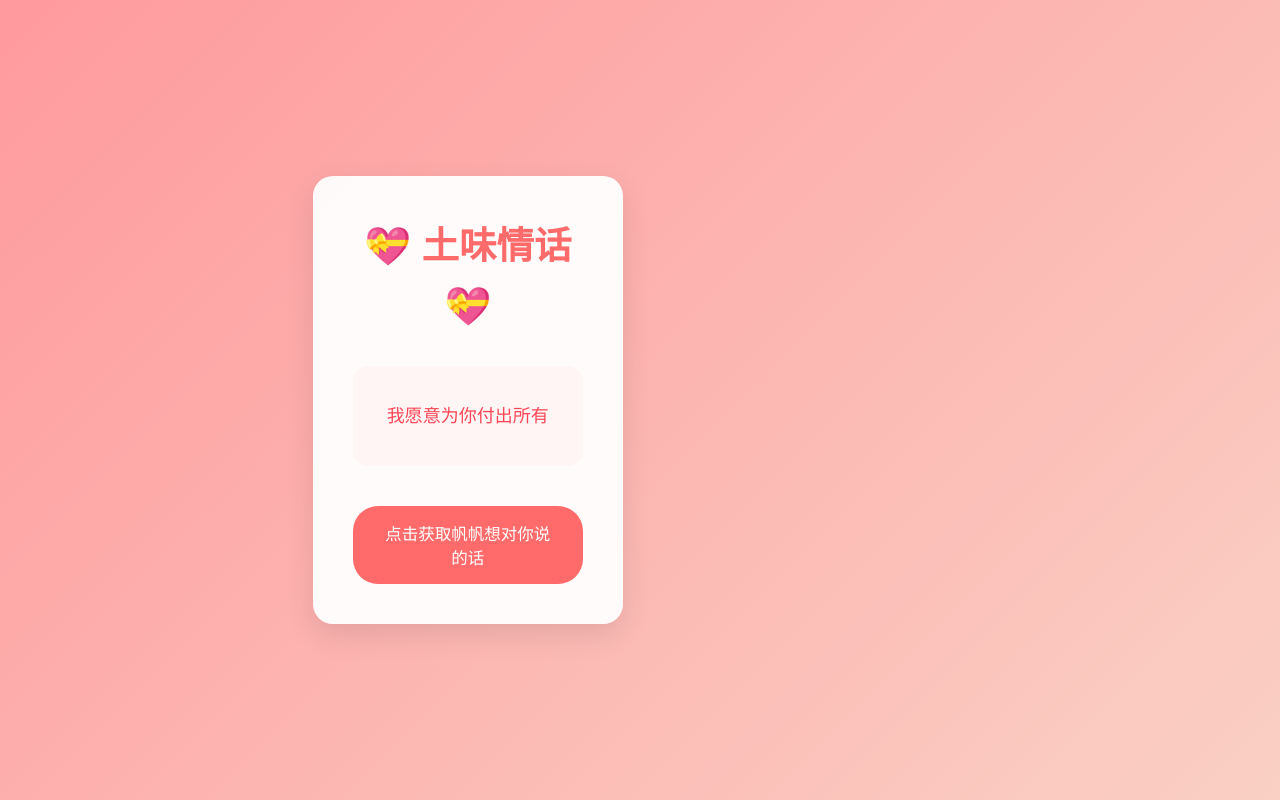
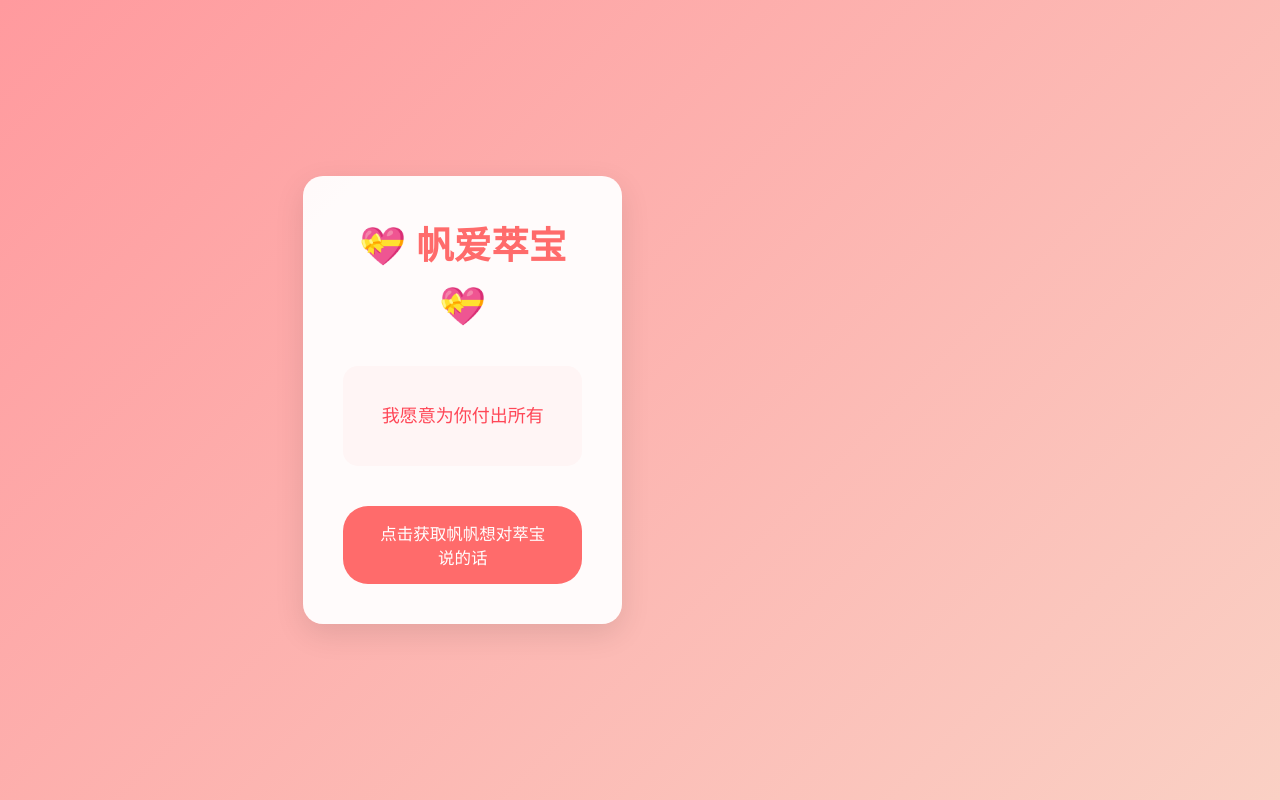
Before and after one commit to zhangfan7382/my-love, a Vue app: page / in a window 1280 px wide. Built offline with nearby package versions, Linux system fonts and the light colour scheme; no server answers; the HTML template or start-up script is replaced by a standard one.

Commit message:
Update LoveTalk.vue

```diff
--- a/src/components/LoveTalk.vue
+++ b/src/components/LoveTalk.vue
@@ -1,6 +1,6 @@
 <template>
     <div class="message-card">
-      <h1 class="title">💝 土味情话 💝</h1>
+      <h1 class="title">💝 帆爱萃宝 💝</h1>
       <div class="message-box" @touchstart="onTouchStart" @touchend="onTouchEnd">
         <p class="message-text">{{ currentMessage }}</p>
       </div>
@@ -19,7 +19,7 @@
 
   const currentMessage = ref('正在加载情话...')
   const isLoading = ref(false)
-  const buttonText = ref('点击获取帆帆想对你说的话')
+  const buttonText = ref('点击获取帆帆想对萃宝说的话')
 
   const API_URL = 'https://api.uomg.com/api/rand.qinghua?format=json'
 
@@ -61,7 +61,7 @@
       currentMessage.value = backupMessages[randomIndex]
     } finally {
       isLoading.value = false
-      buttonText.value = '点击获取帆帆想对你说的话'
+      buttonText.value = '点击获取帆帆想对萃宝说的话'
     }
   }
 
```
